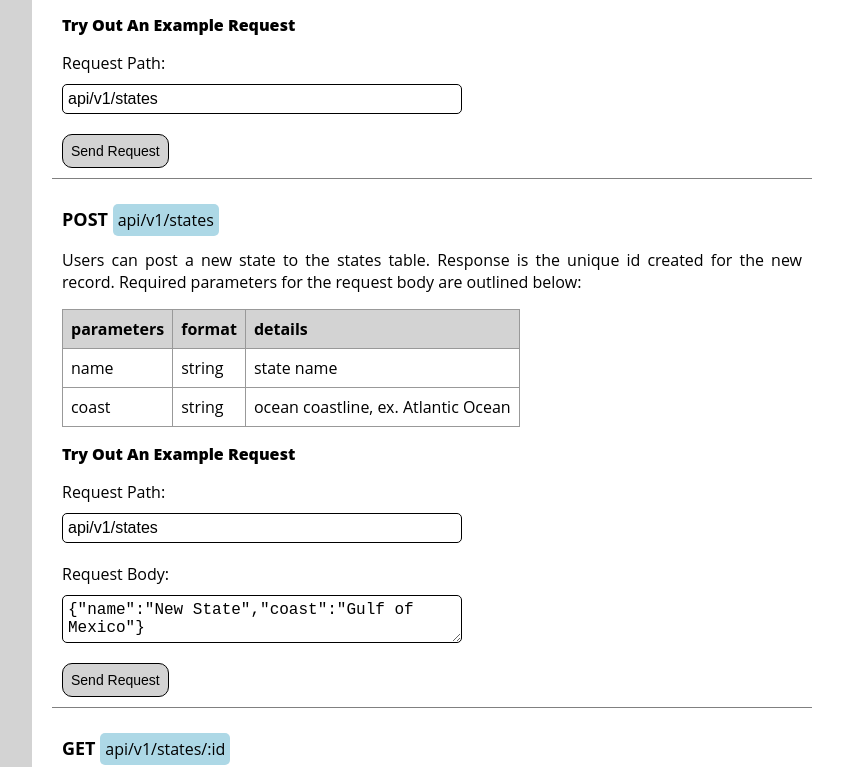
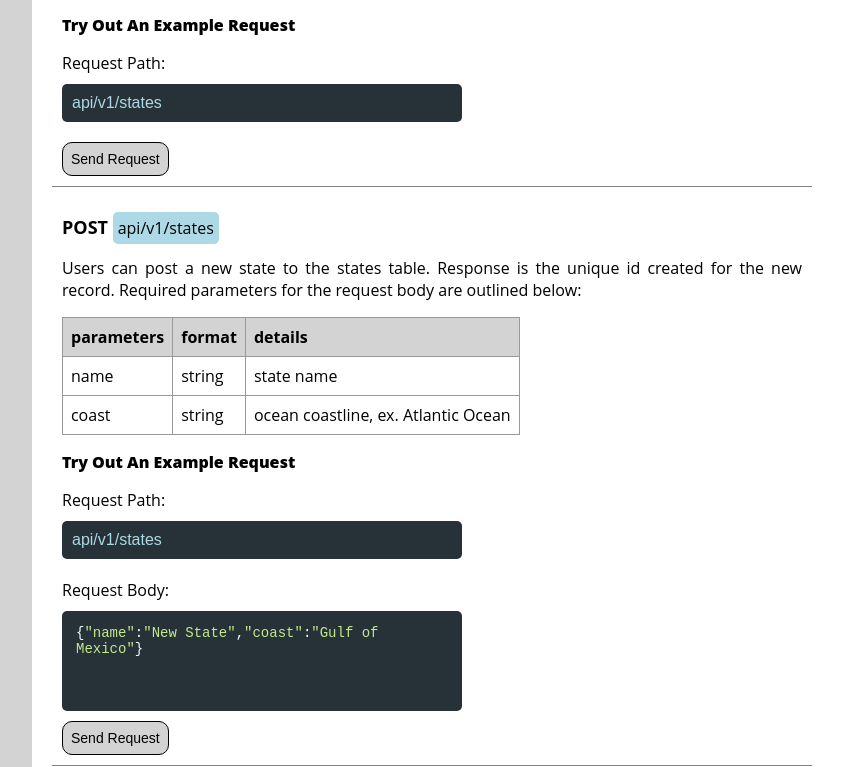
Before and after one commit to kaohman/sea-level-rise-data, a React (Create React App) app in the folder client/: page / in a window 1280 px wide. Shown: the part 700-1467 px from the top of the page, without its empty margins (168-1011 px from the left). Built offline with nearby package versions, Linux system fonts and the light colour scheme.

Commit message:
Format post request inputs

```diff
--- a/client/src/Components/Request/Request.js
+++ b/client/src/Components/Request/Request.js
@@ -95,7 +95,18 @@ class Request extends Component {
               </label>
               {example.body &&
                 <label>Request Body:
-                  <textarea onChange={this.handleChange} id='body' value={this.state.body}></textarea>
+                  <CodeMirror
+                    id='body'
+                    options={{
+                      mode: 'javascript',
+                      json: true,
+                      smartIndent: true,
+                      theme: 'material',
+                      lineWrapping: true
+                    }}
+                    value={this.state.body}
+                  />
+                  {/* <textarea onChange={this.handleChange} id='body' value={this.state.body}></textarea> */}
                 </label>
               }
               <button type='submit'>Send Request</button>
@@ -106,7 +117,7 @@ class Request extends Component {
                 <CodeMirror
                   options={{
                     mode: 'javascript',
-                    jsonld: true,
+                    json: true,
                     smartIndent: true,
                     readOnly: true,
                     theme: 'material',
@@ -114,7 +125,7 @@ class Request extends Component {
                   }}
                   value={JSON.stringify(this.state.response)}
                 />
-              <button className='hide-button' onClick={this.hideResponse}>Hide Response</button>
+              <button onClick={this.hideResponse}>Hide Response</button>
               </div>
             }
           </div>
--- a/client/src/Components/Request/Request.scss
+++ b/client/src/Components/Request/Request.scss
@@ -33,12 +33,14 @@ th {
 }
 
 input, textarea {
+  background-color: #263238;
+  color: lightblue;
   width: 400px;
   font-size: 16px;
   margin: 10px 0 20px 0;
-  padding: 5px;
+  padding: 10px;
   border-radius: 5px;
-  border: 1px solid black;
+  border: none;
   display: block;
 
   &:focus {
@@ -62,10 +64,6 @@ button {
   }
 }
 
-.hide-button {
-  margin-top: 10px;
-}
-
 .response {
   margin: 15px 0 5px 0;
 }
@@ -79,4 +77,13 @@ button {
   font-size: 14px;
   padding: 10px;
   border-radius: 5px;
+  margin-bottom: 10px;
 }
+
+label {
+  .CodeMirror {
+    margin-top: 10px;
+    width: 400px;
+    height: 100px;
+  }
+}
```
